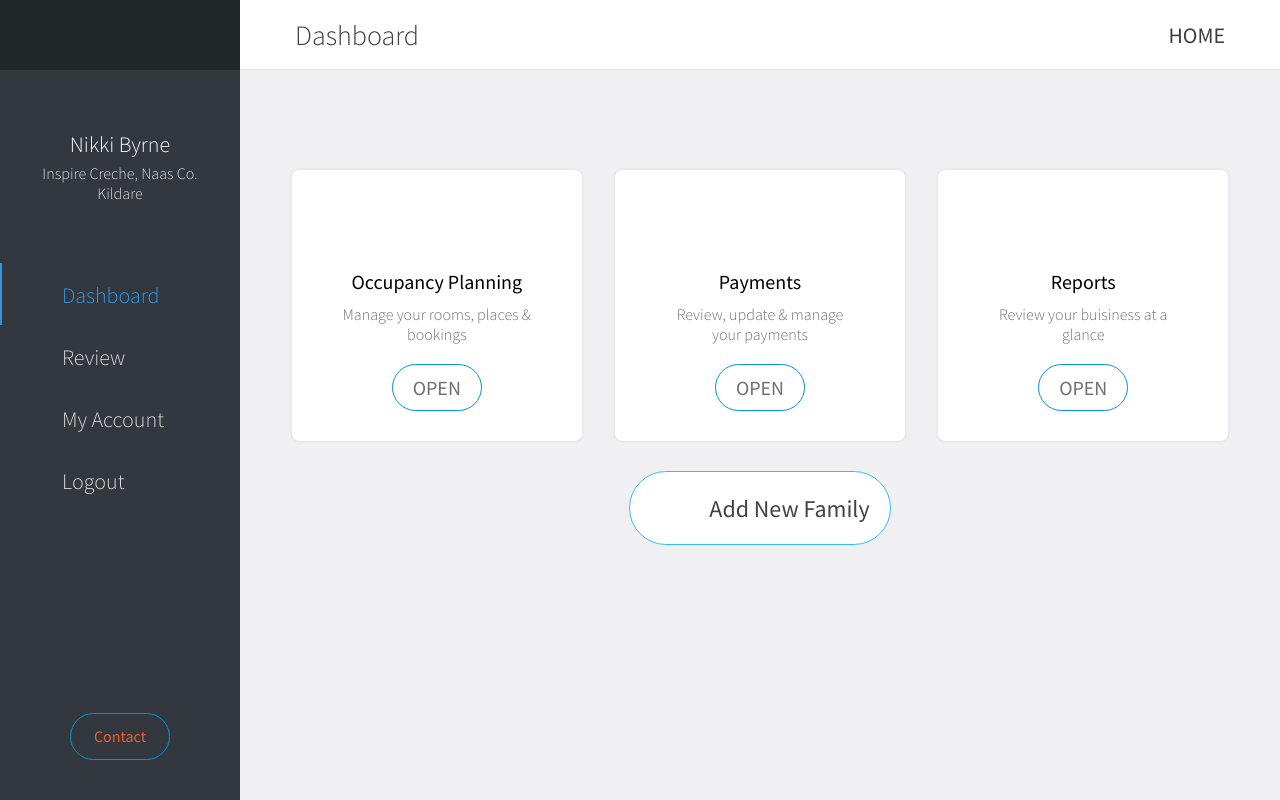
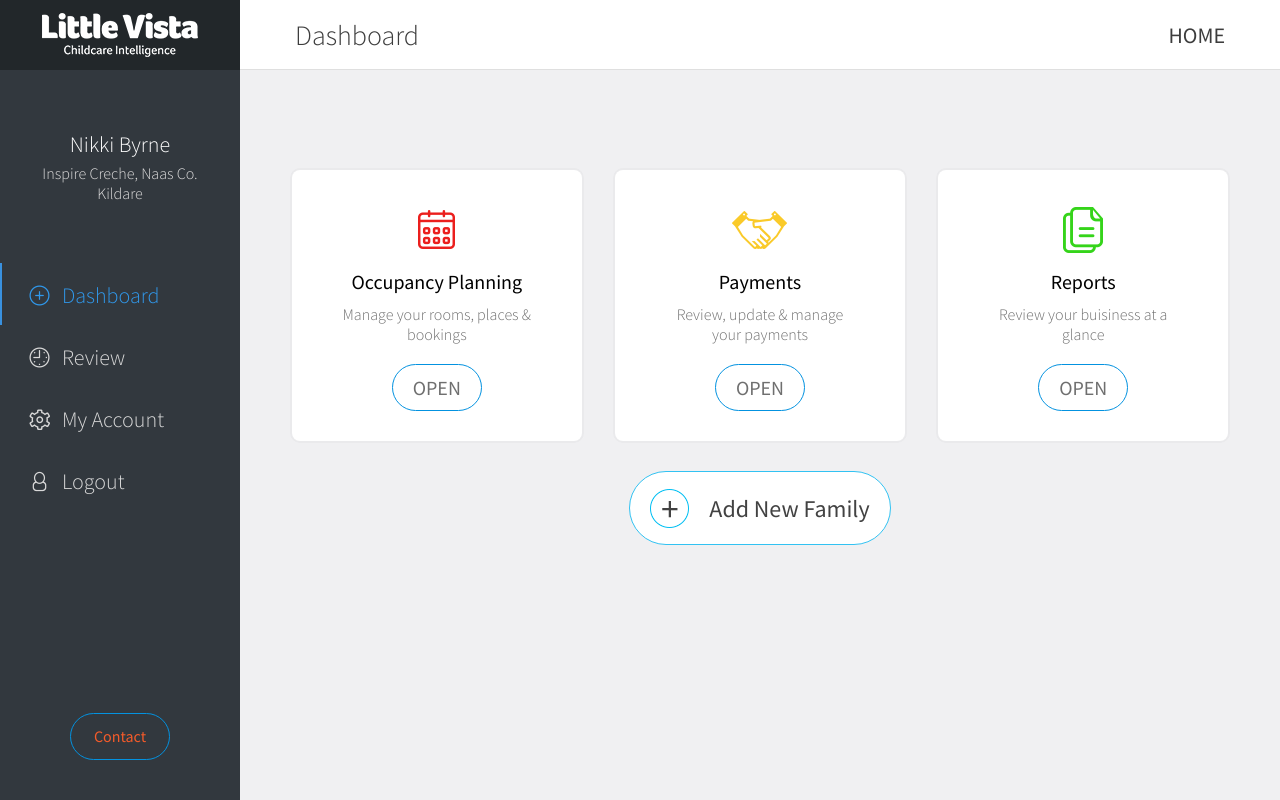
Before and after one commit to sergeyloysha-zz/littlevista, a plain HTML site: page dashboard.html in a window 1280 px wide. Drawn offline with Linux system fonts and the light colour scheme; the site is published under a folder, as on GitHub Pages, so addresses that start at the root find nothing.

Commit message:
Update 2016-03-03T20:37:45.429Z

```diff
--- a/assets/styles/app.css
+++ b/assets/styles/app.css
@@ -34,7 +34,7 @@ body {
   margin-top: -200px;
 }
 .page .logo {
-  background: url("/assets/images/logo.png") center no-repeat;
+  background: url("../images/logo.png") center no-repeat;
   width: 258px;
   height: 128px;
   margin: 0 auto;
@@ -104,7 +104,7 @@ body {
 }
 .sidebar__logo {
   display: inline-block;
-  background: url("/assets/images/logo_small.png") center no-repeat;
+  background: url("../images/logo_small.png") center no-repeat;
   width: 156px;
   height: 44px;
   margin-top: 13px;
@@ -178,16 +178,16 @@ body {
   background-size: 50px 25px;
 }
 .nav__icon-dashboard {
-  background-image: url("/assets/images/icon-dashboard.png");
+  background-image: url("../images/icon-dashboard.png");
 }
 .nav__icon-review {
-  background-image: url("/assets/images/icon-review.png");
+  background-image: url("../images/icon-review.png");
 }
 .nav__icon-account {
-  background-image: url("/assets/images/icon-account.png");
+  background-image: url("../images/icon-account.png");
 }
 .nav__icon-logout {
-  background-image: url("/assets/images/icon-logout.png");
+  background-image: url("../images/icon-logout.png");
 }
 .nav span {
   font-weight: 300;
@@ -242,7 +242,7 @@ body {
   margin: 0 30px;
 }
 .card__icon {
-  background-image: url("/assets/images/dashboard-sprite.png");
+  background-image: url("../images/dashboard-sprite.png");
   background-repeat: no-repeat;
   width: 60px;
   height: 60px;
@@ -307,7 +307,7 @@ body {
   top: -1px;
   width: 39px;
   height: 39px;
-  background: url("/assets/images/icon-plus.png") center no-repeat;
+  background: url("../images/icon-plus.png") center no-repeat;
   vertical-align: middle;
   margin-right: 20px;
 }
```
